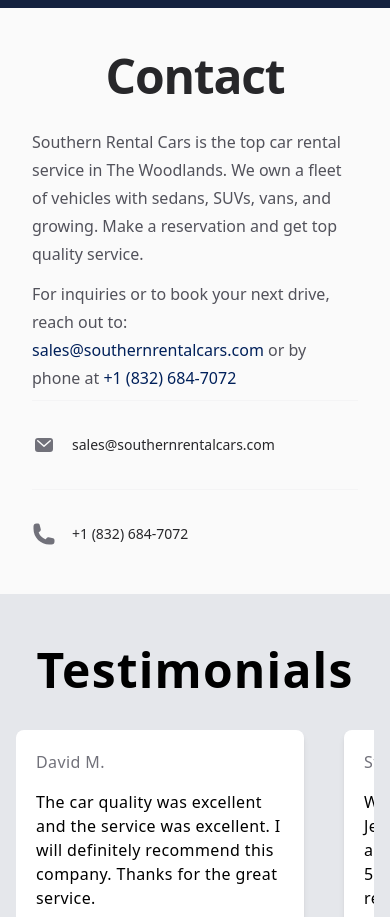
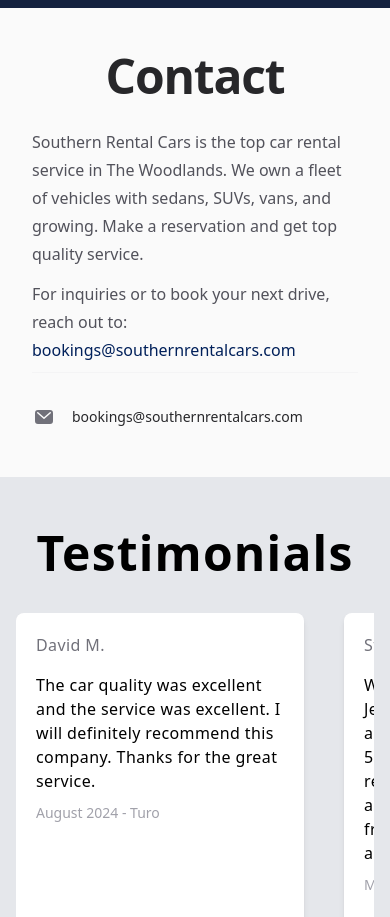
Before and after one commit to Southern-Rental-Cars/rental-cars, a Next.js app: page / in a window 390 px wide. Shown: the part 2540-3457 px from the top of the page. Built offline with nearby package versions, Linux system fonts and the light colour scheme.

Commit message:
remove phone

```diff
--- a/src/app/contact/page.tsx
+++ b/src/app/contact/page.tsx
@@ -2,7 +2,7 @@
 import Link from 'next/link'
 import clsx from 'clsx'
 import { PhoneIcon } from '@heroicons/react/24/solid'
-import { Container } from '@/components/Container';
+import { Container } from '@/components/Container'
 
 export const metadata: Metadata = {
   title: 'Contact | Southern Rental Cars',
@@ -54,39 +54,25 @@
       <div className="mt-6 space-y-3 text-base text-zinc-600 dark:text-zinc-400">
         <p>
           Southern Rental Cars is the top car rental service in The Woodlands.
-            We own a fleet of vehicles with sedans, SUVs, vans, and growing.
-            Make a reservation and get top quality service.
+          We own a fleet of vehicles with sedans, SUVs, vans, and growing. Make
+          a reservation and get top quality service.
         </p>
         <p>For inquiries or to book your next drive, reach out to:</p>
         <a
-            href="mailto:sales@southernrentalcars.com"
+          href="mailto:bookings@southernrentalcars.com"
           className="text-[#00205A] dark:text-blue-700"
         >
-            sales@southernrentalcars.com{' '}
-          </a>
-          or by phone at{' '}
-          <a
-            href="tel:+1-281-555-5555"
-            className="text-[#00205A] dark:text-blue-700"
-          >
-            +1 (832) 684-7072
+          bookings@southernrentalcars.com{' '}
         </a>
       </div>
 
       <ul role="list" className="mt-2">
         <SocialLink
-            href="mailto:sales@southernrentalcars.com"
+          href="mailto:bookings@southernrentalcars.com"
           icon={MailIcon}
           className="border-t border-zinc-100 pt-8 dark:border-zinc-700/40"
         >
-            sales@southernrentalcars.com
-          </SocialLink>
-          <SocialLink
-            href="tel:+1-832-684-7072"
-            icon={PhoneIcon}
-            className="mt-8 border-t border-zinc-100 pt-8 dark:border-zinc-700/40"
-          >
-            +1 (832) 684-7072
+          bookings@southernrentalcars.com
         </SocialLink>
       </ul>
     </Container>
```
Lines whose indentation alone changed are shown as unchanged.
